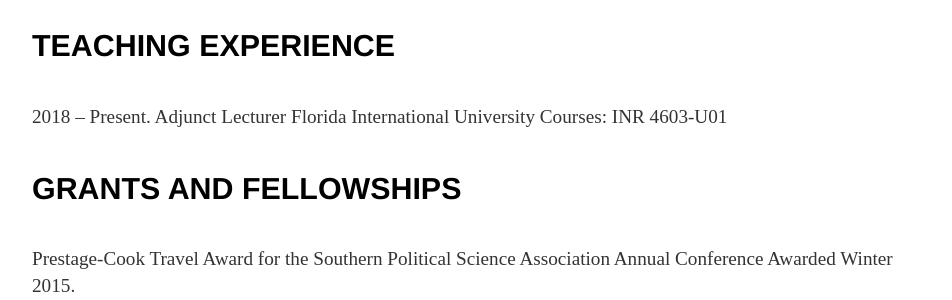
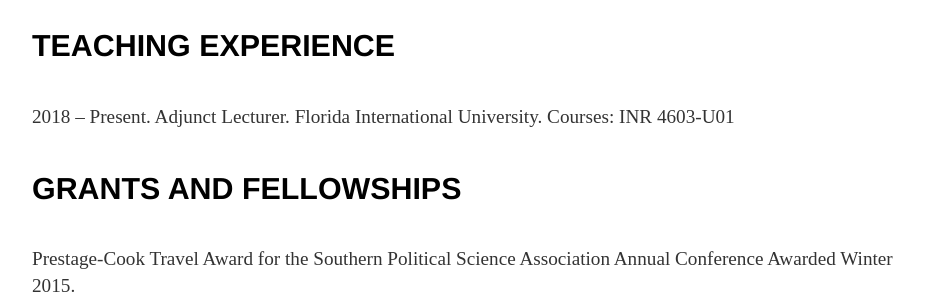
Before and after one commit to elizabethjuhasz/elizabethjuhasz.github.io, a Jekyll site: the page built from cv/index.html, in a window 1280 px wide and 900 px high, scrolled down 340 px. Shown: the part 154-454 px from the top of the window, without its empty margins (160-1112 px from the left). Built offline with Jekyll 4.4.1, drawn with Linux system fonts in a browser that asks for light colours.

```diff
--- a/cv/index.html
+++ b/cv/index.html
@@ -17,8 +17,8 @@ title: CV
 					<p>B.A.  2008.  Philosophy and Psychology.  Loyola University New Orleans, New Orleans, LA.</p>
 
 					<h4>TEACHING EXPERIENCE</h4>
-					<p>2018 – Present. Adjunct Lecturer
-		 			Florida International University
+					<p>2018 – Present. Adjunct Lecturer.
+		 			Florida International University.
 					Courses: INR 4603-U01</p>
 
 
```
